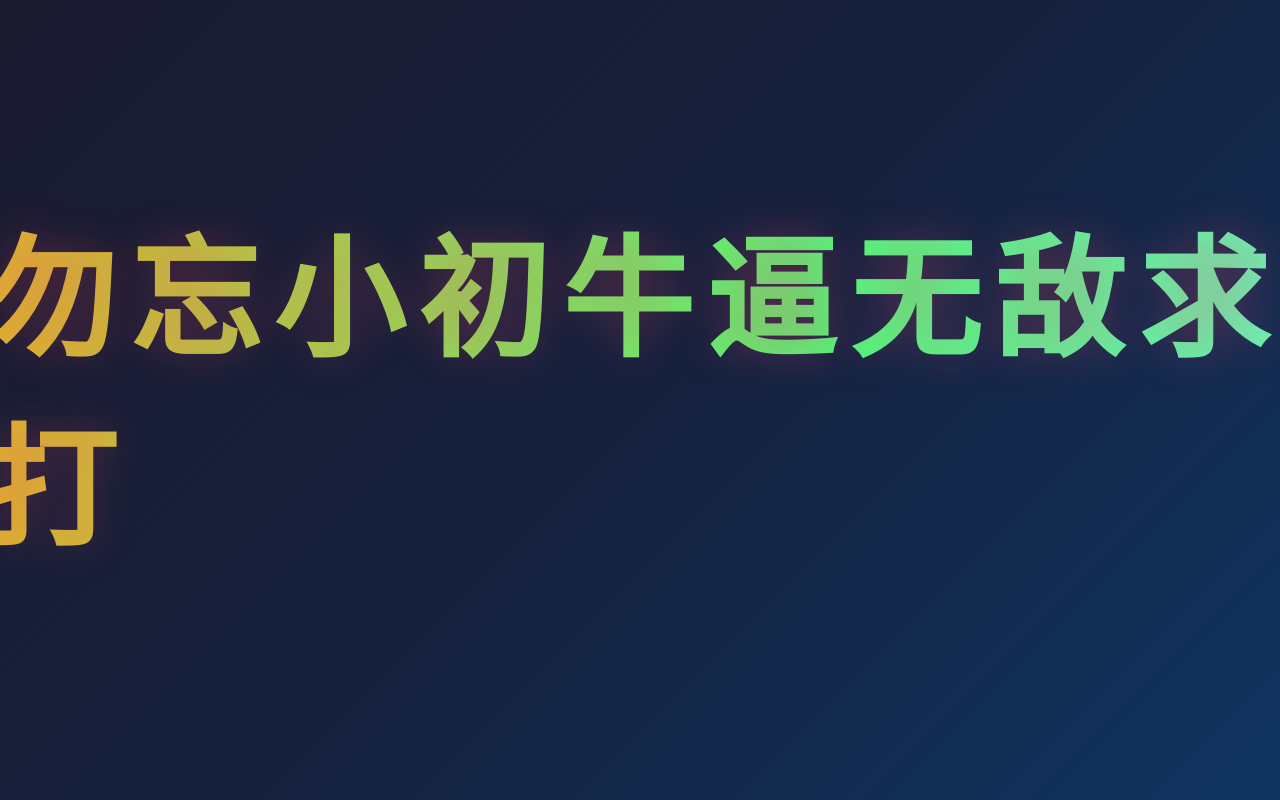
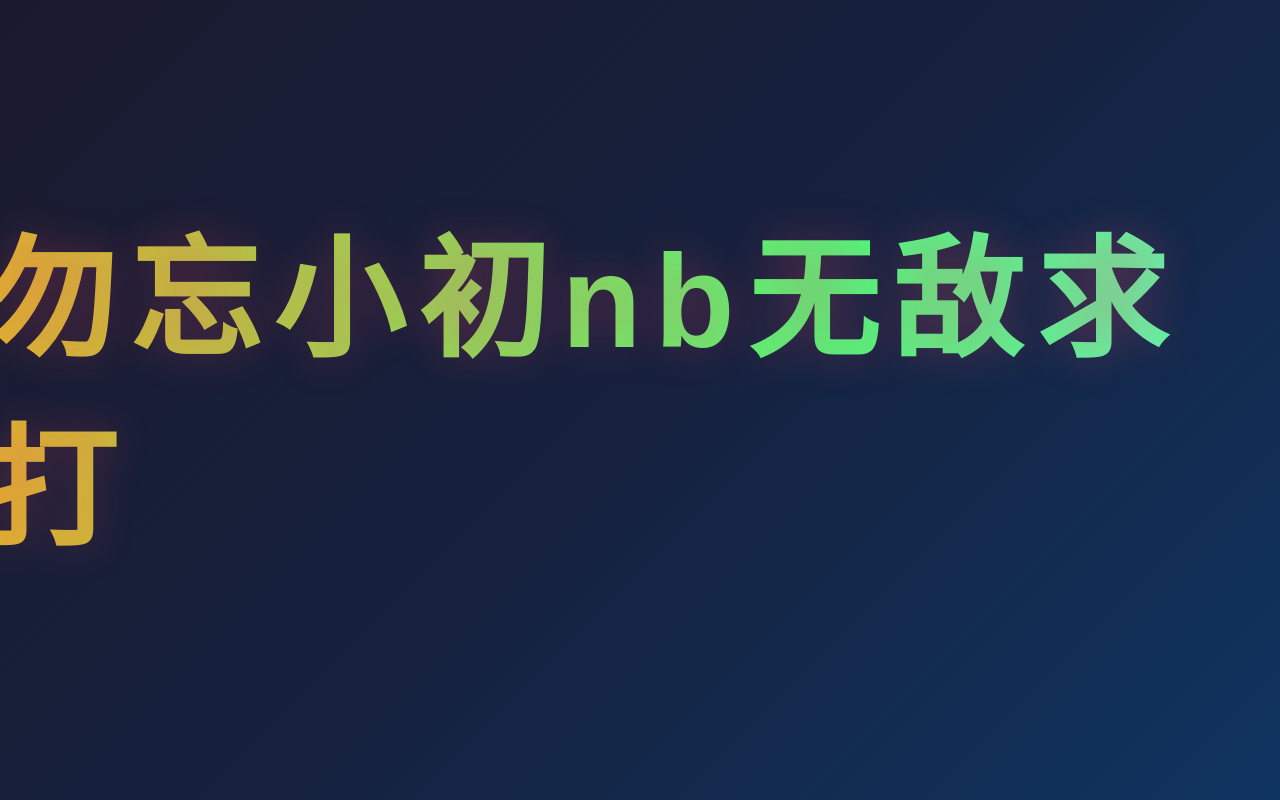
Before and after one commit to wuwang1119/wuwang, a plain HTML site: page index.html in a window 1280 px wide. Drawn offline with Linux system fonts and the light colour scheme.

Commit message:
Update index.html

```diff
--- a/index.html
+++ b/index.html
@@ -42,6 +42,6 @@
     </style>
 </head>
 <body>
-    <div class="text">勿忘小初牛逼无敌求打</div>
+    <div class="text">勿忘小初nb无敌求打</div>
 </body>
 </html>
```
